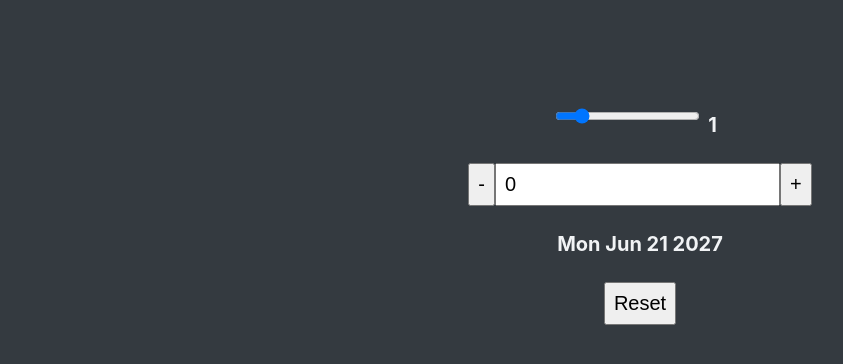
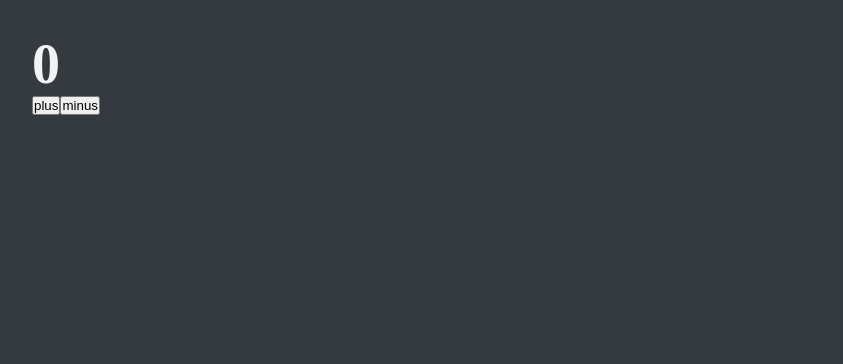
Before and after one commit to MrGuizao/react-daily-exercises, a React (Create React App) app: page / in a window 1280 px wide. Shown: the top 364 px of the page, without its empty margins (0-843 px from the left). Built offline with nearby package versions, Linux system fonts and the light colour scheme.

Commit message:
31/07 small sample USEREDUCER

```diff
--- a/src/components/Reducer/DateCounter.jsx
+++ b/src/components/Reducer/DateCounter.jsx
@@ -1,72 +1,24 @@
-import { useReducer, useState } from "react";
+import React, { useReducer } from 'react'
+const initialState = { value: 0 }
 
 const reducer = (state, action) => {
-    if (action.type === 'inc') return state + 1;
-    if (action.type === 'dec') return state - 1;
-    if (action.type === 'setCount') return action.payload;
+    switch (action.type) {
+        case 'plus': return { ...state, value: state.value + 1 }
+        case 'minus': return { ...state, value: state.value - 1 }
+        default: throw new Error('cu');
+    }
 }
 
-function DateCounter() {
-    // const [count, setCount] = useState(0);
-    const [count, dispatch] = useReducer(reducer, 0)
-    const [step, setStep] = useState(1);
-
-    // This mutates the date object.
-    const date = new Date("june 21 2027");
-    date.setDate(date.getDate() + count);
-
-    const dec = function () {
-        dispatch({ type: 'dec' })
-        // setCount((count) => count - 1);
-        // setCount((count) => count - step);
-    };
-
-    const inc = function () {
-        dispatch({ type: 'inc' })
-        // setCount((count) => count + 1);
-        // setCount((count) => count + step);
-    };
-
-    const defineCount = function (e) {
-        dispatch({ type: 'setCount', payload: Number(e.target.value) })
-        // setCount(Number(e.target.value));
-    };
-
-    const defineStep = function (e) {
-        setStep(Number(e.target.value));
-    };
-
-    const reset = function () {
-        // setCount(0);
-        setStep(1);
-    };
+const DateCounter = () => {
+    const [state, dispatch] = useReducer(reducer, initialState);
 
     return (
-        <div className="counter">
-            <div>
-                <input
-                    type="range"
-                    min="0"
-                    max="10"
-                    value={step}
-                    onChange={defineStep}
-                />
-                <span>{step}</span>
-            </div>
-
-            <div>
-                <button onClick={dec}>-</button>
-                <input value={count} onChange={defineCount} />
-                <button onClick={inc}>+</button>
-            </div>
-
-            <p>{date.toDateString()}</p>
-
-            <div>
-                <button onClick={reset}>Reset</button>
-            </div>
+        <div>
+            <h1>{state.value}</h1>
+            <button onClick={() => dispatch({ type: 'plus' })}>plus</button>
+            <button onClick={() => dispatch({ type: 'minus' })}>minus</button>
         </div>
-    );
+    )
 }
 
-export default DateCounter;
+export default DateCounter
```
